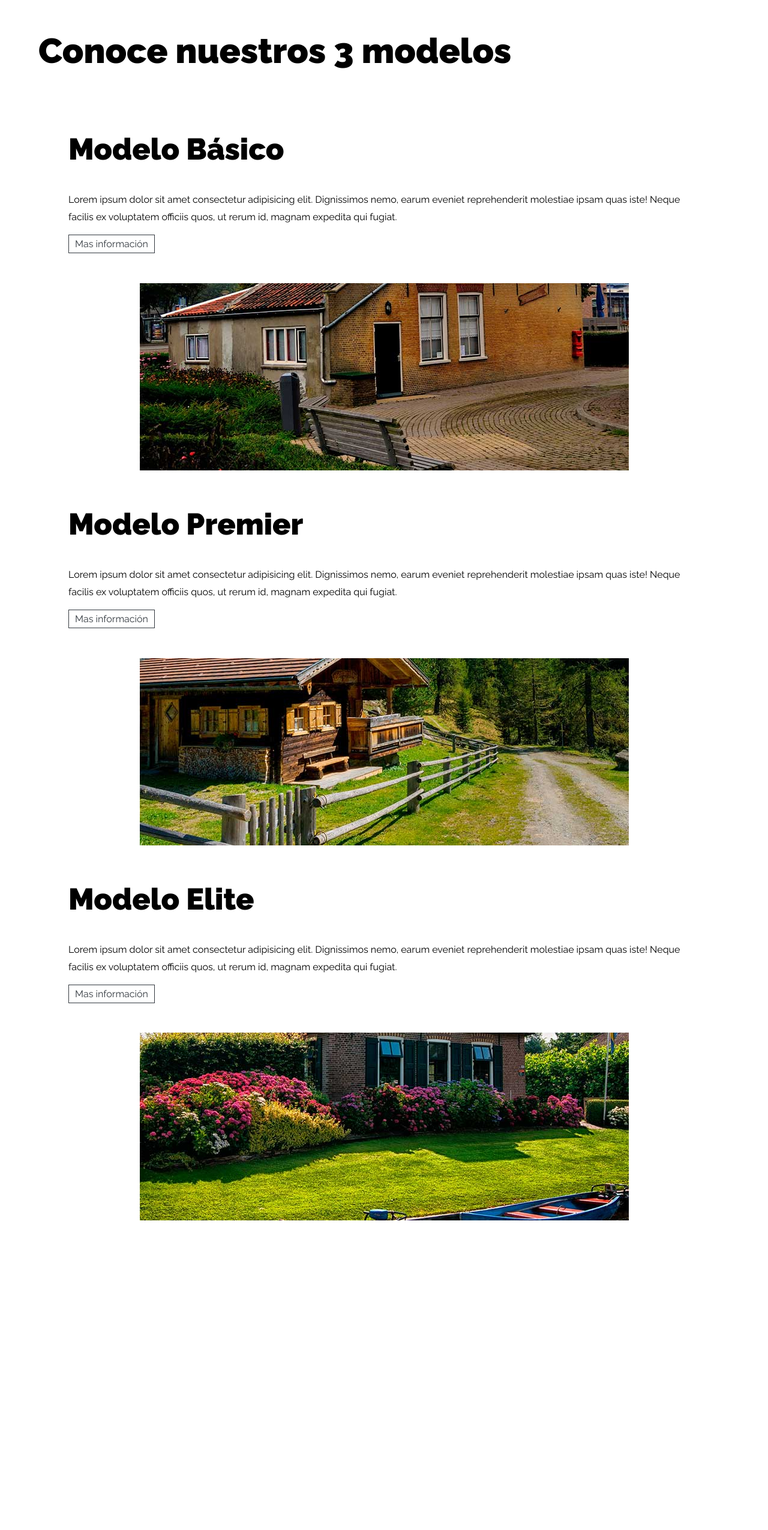
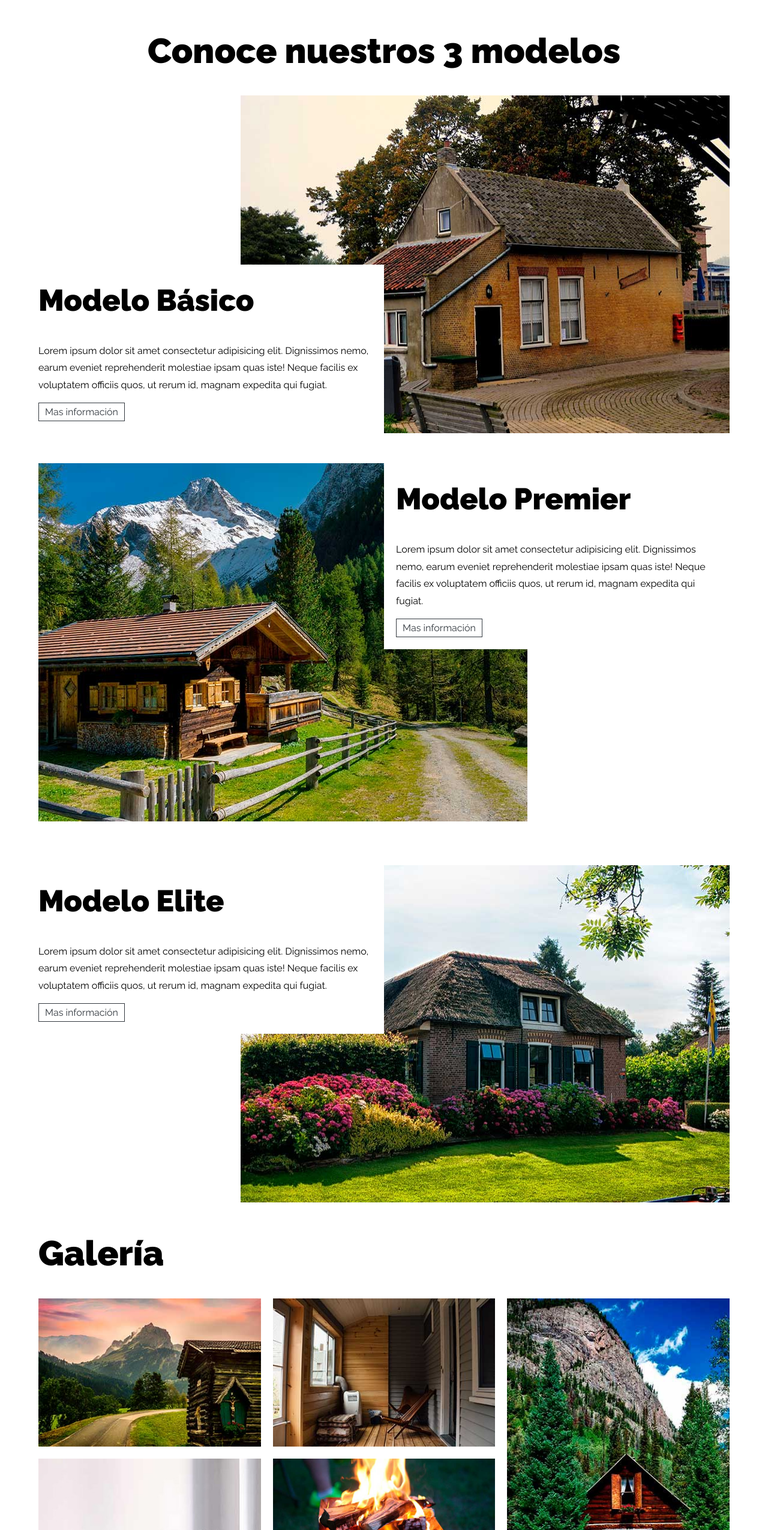
Before and after one commit to pmnodari/Sitio-Arquitectura-pr03, a plain HTML site: page index.html in a window 1280 px wide. Shown: the part 1475-4025 px from the top of the page at 60% size. Before the commit the page ends 3509 px from the top, so only its background shows below. Drawn offline with Linux system fonts and the light colour scheme.

Commit message:
Agregamos la seccion galeria con las Media Query, y el damos estilo a dicha galeria

```diff
--- a/css/styles.css
+++ b/css/styles.css
@@ -225,7 +225,16 @@ img{
     /* Para no repetir codigo en basico, premier y elite */
     background-repeat: no-repeat;
     background-position: bottom center;
-
+    margin-bottom: 5rem;
+}
+.modelo:last-child{
+    margin-bottom: 0;
+}
+@media (min-width: 768px) {
+    .modelo{
+        grid-template-columns: repeat(2,1fr);
+        /* Aqui no anulamos los rows */
+    }
 }
 /* La diferencia con la seccion nosotros, es que aqui se tiene 3 imagenes diferente. Por ello, se le asigna una imagen a cada clase definida. */
 .contenido-modelo{
@@ -235,9 +244,86 @@ img{
 .basico{
     background-image: url(../img/modelo_basico.jpg);
 }
+@media (min-width: 768px) {
+    .basico{
+        background-position: top right;
+        /* Posiciono la imagen */
+    }
+    .basico .contenido-modelo{
+        grid-row: 2/3;
+        padding: 2rem 2rem 2rem 0;
+        /* Posiciono el texto */
+    }
+
+}
 .premier{
     background-image: url(../img/modelo_premier.jpg);
 }
+@media (min-width: 768px ) {
+    .premier{
+        background-position: top left;
+    }
+    .premier .contenido-modelo{
+        grid-column: 2/3;
+        padding: 2rem;
+    }
+}
+
 .elite{
     background-image: url(../img/modelo_elite.jpg);
 }
+@media (min-width: 768px) {
+    .elite{
+        background-position: top right;
+    }
+    .elite .contenido-modelo{
+        padding: 2rem 2rem 2rem 0;
+    }
+}
+/* Galeria */
+.galeria{
+    display: grid;
+    grid-template-columns: repeat(2, 1fr);
+    gap: 2rem;
+}
+.galeria img{
+    object-fit: cover;
+    height: 100%;
+    /* Lo que se logra es que al ser las imagenes de distinto tamaño, y por defecto, grid no rellena el espacio, no las estira, tenemos que obligar a que esto se haga con la propiedad object-fit, y la altura al 100% */
+}
+/* Agregamos las Media Query */
+@media (min-width: 765px) {
+    .galeria{
+        grid-template-columns: repeat(3, 1fr);
+    }
+}
+.imagen:nth-child(2){
+    grid-column: 2/3;
+    grid-row: 1/3;
+}
+@media (min-width: 768px) {
+    .imagen:nth-child(2){
+        grid-column: 1/2;
+        grid-row: 2/5;
+    }
+}
+.imagen:nth-child(3){
+    grid-column: 2/3;
+    grid-row: 3/5;
+}
+@media (min-width: 768px) {
+    .imagen:nth-child(3){
+        grid-column: 2/3;
+        grid-row: 1/2;
+    }
+}
+.imagen:nth-child(6){
+    grid-column: 1/2;
+    grid-row: 2/4;
+}
+@media (min-width: 765px) {
+    .imagen:nth-child(6){
+        grid-column: 3/4;
+        grid-row: 1/3;
+    }
+}
--- a/index.html
+++ b/index.html
@@ -45,7 +45,7 @@
     </section><!-- .nosotros -->
 
     <main class="contenedor mt-5">
-        <h2>Conoce nuestros 3 modelos</h2>
+        <h2 class="texto-center">Conoce nuestros 3 modelos</h2>
         <div class="modelo basico">
             <div class="contenido-modelo">
                 <h3>Modelo Básico</h3>
@@ -68,5 +68,32 @@
             </div>
         </div><!-- .modelo -->
     </main>
+    <!-- Galeria -->
+    <section class="contenedor mt-5">
+        <h2>Galería</h2>
+        <div class="galeria">
+            <div class="imagen">
+                <img src="img/imagen_1.jpg" alt="imagen galeria">
+            </div><!-- .imagen -->
+            <div class="imagen">
+                <img src="img/imagen_2.jpg" alt="imagen galeria">
+            </div><!-- .imagen -->
+            <div class="imagen">
+                <img src="img/imagen_3.jpg" alt="imagen galeria">
+            </div><!-- .imagen -->
+            <div class="imagen">
+                <img src="img/imagen_4.jpg" alt="imagen galeria">
+            </div><!-- .imagen -->
+            <div class="imagen">
+                <img src="img/imagen_5.jpg" alt="imagen galeria">
+            </div><!-- .imagen -->
+            <div class="imagen">
+                <img src="img/imagen_6.jpg" alt="imagen galeria">
+            </div><!-- .imagen -->
+            <div class="imagen">
+                <img src="img/imagen_7.jpg" alt="imagen galeria">
+            </div><!-- .imagen -->
+        </div><!-- .galeria -->
+    </section>
 </body>
 </html>
```
